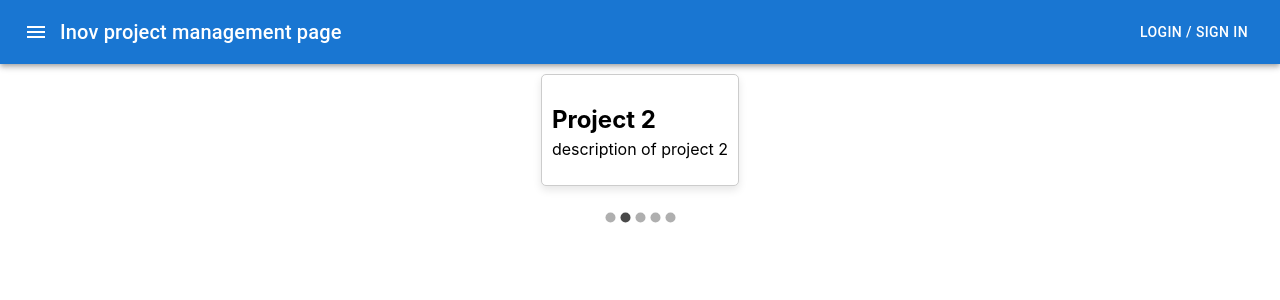
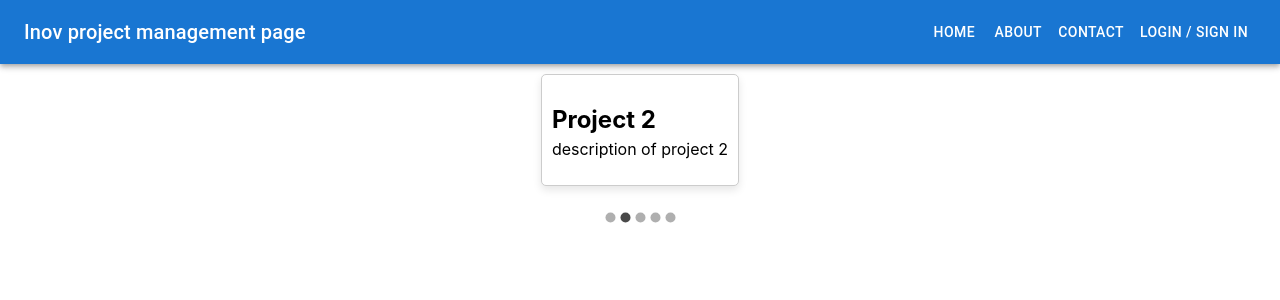
Before and after one commit to dadspacito/innov-lab-mgmt-frontend, a React (Create React App) app: page /homepage in a window 1280 px wide. Shown: the top 300 px of the page. Built offline with nearby package versions, Linux system fonts and the light colour scheme.

Commit message:
header com menus no header quando está fullscreen e com burguer button quando se minimiza o ecra. com alguns bugs a nivel do menu que aparece quando se diminui o ecra, mas funcional a nivel de não mandar a aplicação abaixo

```diff
--- a/src/components/Header/index.js
+++ b/src/components/Header/index.js
@@ -4,10 +4,11 @@
  * tem uma renderização condicional, que varia consoante o user estar logado ou nao
  * tem de ser dinamico
  * */
-import React, { useState } from 'react'
+import React, { useState, useEffect } from 'react'
 import { AppBar, Toolbar, Typography, Button, IconButton, Menu, MenuItem, Avatar } from '@mui/material';
 import MenuIcon from '@mui/icons-material/Menu';
 import {usePageNavigation} from '../../Services/utils/PageNavigation';
+import './style.css'
 
 //função para verificar se o user está logado
 //teria de user o que, um token?
@@ -35,41 +36,91 @@ const Header =()=>{
 
     const [isLoggedIn, setIsLoggedIn] = useState(false);
     const [anchorEl, setAnchorEl] = useState(null);
+    const [showMenu, setShowMenu] = useState(false); // State to control menu visibility
+    const [showIcon, setShowIcon] = useState(false);
 
     //aqui ha uma função que ao verificar se o user está logged in, retorna o set isLoggedIn como true ou false
+    useEffect(() => {
+      const handleResize = () => {
+          // Check the window width and set showMenu accordingly
+          const width = window.innerWidth;
+            setShowMenu(width > 768);
+            setShowIcon(width < 768);
+      };
+       // Initial check on component mount
+       handleResize();
+
+      // Add event listener for window resize
+      window.addEventListener('resize', handleResize);
+
+
+
+      // Cleanup event listener on component unmount
+      return () => window.removeEventListener('resize', handleResize);
+  }, []); // Empty dependency array ensures the effect runs only once on component mount
 
     const handleMenuClick = (event) => {
         setAnchorEl(event.currentTarget);
+        setShowMenu(!showMenu);
     };
 
     const handleClose = () => {
         setAnchorEl(null);
+        setShowMenu(false);
     };
+
 return(
     <AppBar position="static"> {/*//esta appbar significa o que? qual é a diferença entre isto e o header?*/}
       <Toolbar>
+      <Typography variant="h6" component="div" sx={{ flexGrow: 1 }}>
+          Inov project management page
+        </Typography>
+        {showIcon && (
                     <IconButton
                         size="large"
                         edge="start"
                         color="inherit"
                         aria-label="menu"
                         onClick={handleMenuClick}
+                        className="menu-toggle"
                     >
                         <MenuIcon />
                     </IconButton>
+                )}
+                {showMenu && (
+                    <div className="menu-items">
+                        <Button color="inherit" onClick={() => navigateToPage('home')}>
+                            Home
+                        </Button>
+                        <Button color="inherit" onClick={() => navigateToPage('about')}>
+                            About
+                        </Button>
+                        <Button color="inherit" onClick={() => navigateToPage('contact')}>
+                            Contact
+                        </Button>
+                    </div>
+                )}
         <Menu
           anchorEl={anchorEl}
           open={Boolean(anchorEl)}
           onClose={handleClose}
+          anchorOrigin={{
+            vertical: 'top',
+            horizontal: 'right',
+          }}
+          transformOrigin={{
+              vertical: 'top',
+              horizontal: 'right',
+          }}
+          getContentAnchorEl={null}
+          className={showMenu ? 'menu-items show' : 'menu-items'} // Apply CSS class to show/hide menu items
         >
             {/**aqui serão colocados as partes de navegação */}
           <MenuItem onClick={handleClose}>Home</MenuItem>
           <MenuItem onClick={handleClose}>About</MenuItem>
           <MenuItem onClick={handleClose}>Contact</MenuItem>
         </Menu>
-        <Typography variant="h6" component="div" sx={{ flexGrow: 1 }}>
-          Inov project management page
-        </Typography>
+
         {isLoggedIn ? (
           <>
             <Avatar src = "" sx={{ marginRight: '8px' }} >U</Avatar>
--- a/src/components/Header/style.css
+++ b/src/components/Header/style.css
@@ -0,0 +1,22 @@
+/* CSS for menu items */
+.menu-items {
+    display: flex; /* Display the menu items */
+    justify-content: space-between; /* Distribute items evenly */
+    align-items: center; /* Align items vertically */
+}
+
+/* CSS for burger button */
+.menu-toggle {
+    display: none; /* Hide the burger button by default */
+}
+
+/* Media query for smaller screens */
+@media (max-width: 768px) {
+    /* Show the burger button and hide the menu items */
+    .menu-items {
+        display: none;
+    }
+    .menu-toggle {
+        display: block;
+    }
+}
```
Lines whose indentation alone changed are shown as unchanged.
